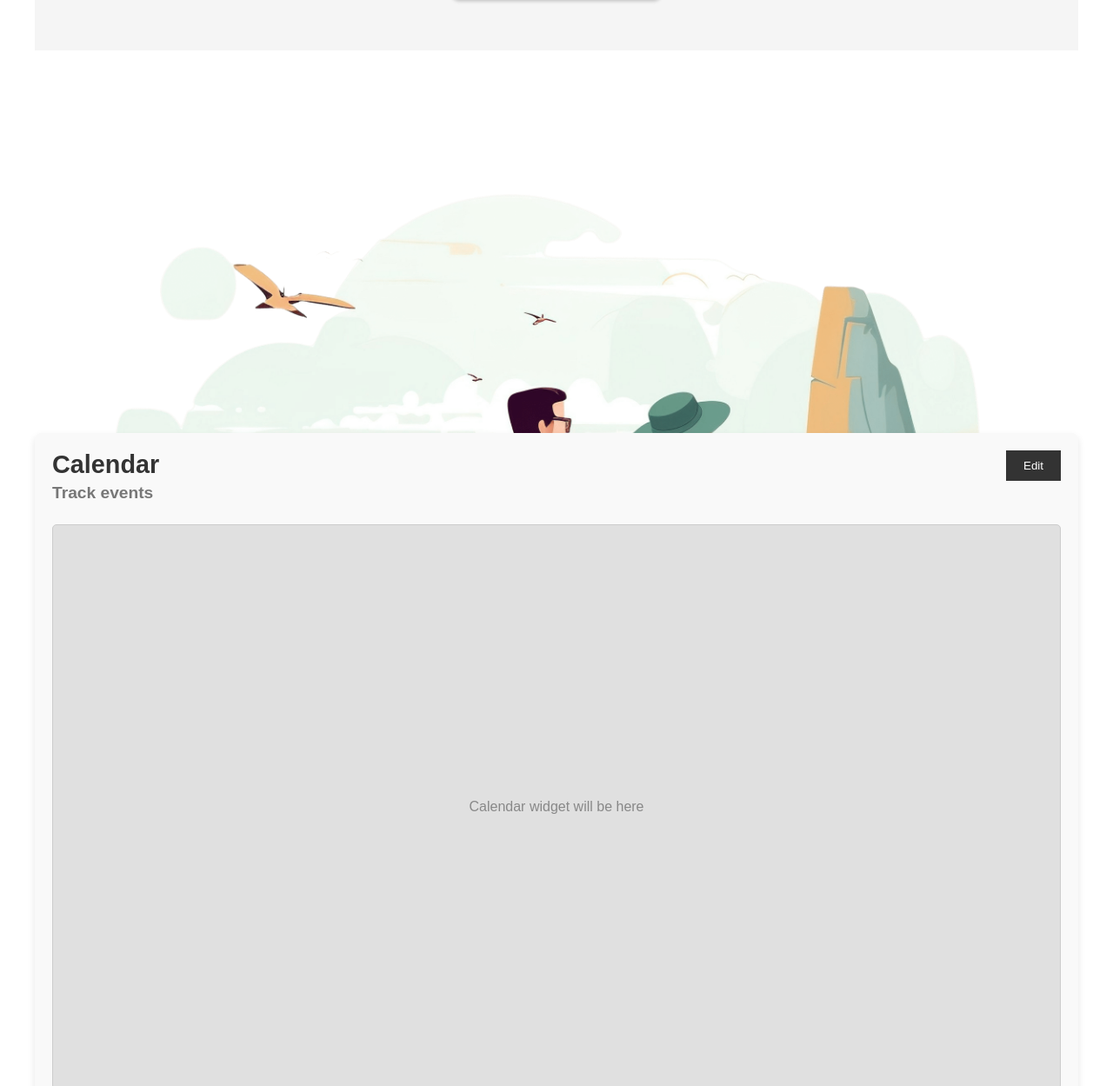
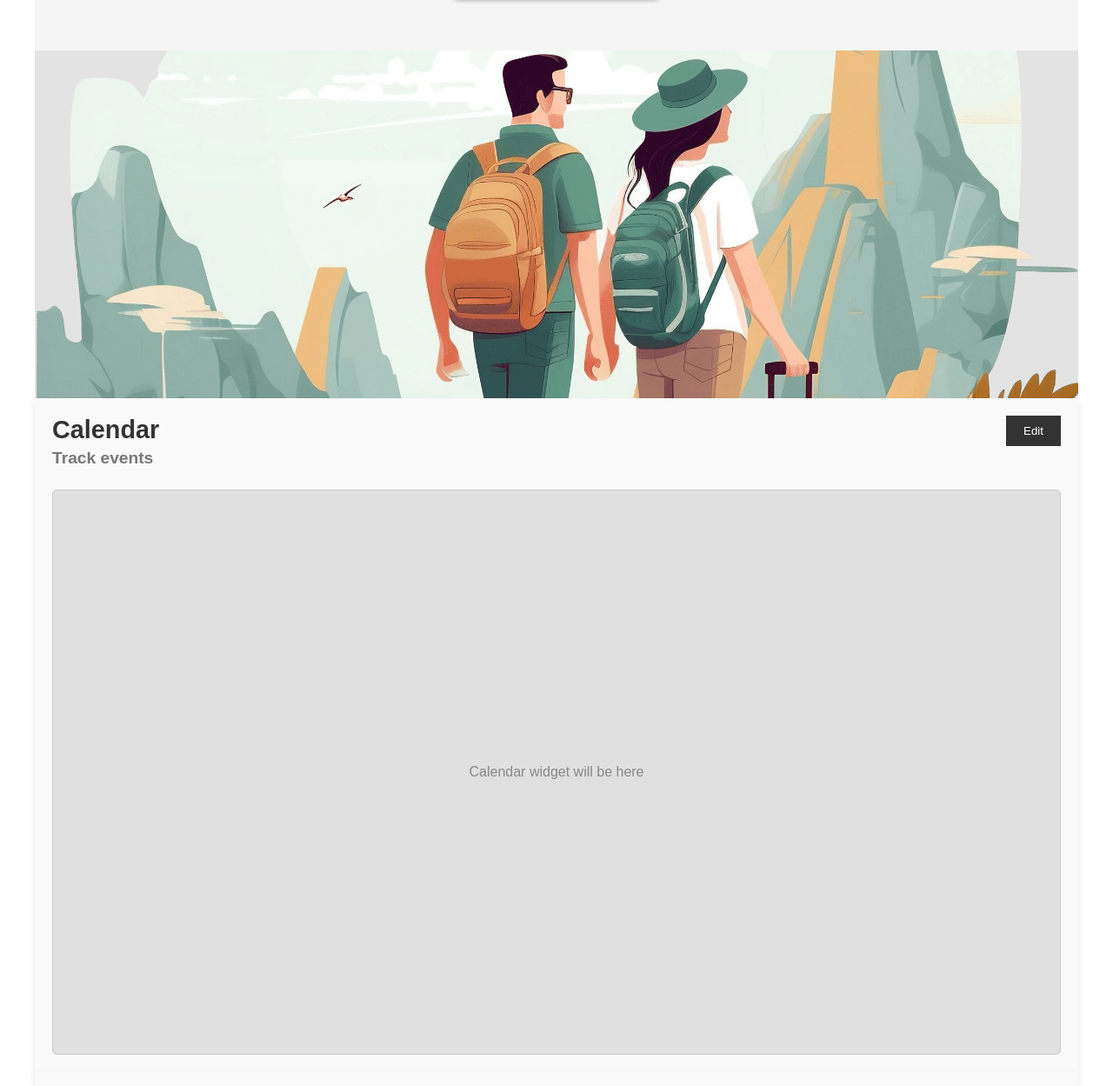
Before and after one commit to dunaev-k-s/outdoor-planner, a plain HTML site: page index.html in a window 1280 px wide. Shown: the part 453-1702 px from the top of the page at 87% size. Drawn offline with Linux system fonts and the light colour scheme.

Commit message:
Styles for the main image block

```diff
--- a/index.html
+++ b/index.html
@@ -174,27 +174,32 @@
 
         /* Image */
         .image-block {
+            overflow: hidden;
+            position: relative;
+            display: flex;
+            align-items: center;
+            justify-content: center;
             width: 100%;
             max-width: 1200px;
             height: 400px;
-            margin-top: 20px;
             text-align: center;
+            background-color: #e3e3e3;
         }
 
         .image-block img {
-            width: 100%;
+            width: 110%;
             height: auto;
-            border-radius: 8px;
+            transform: translateY(60px);
         }
 
         /* Widget block */
         .widget-block {
+            position: relative;
+            z-index: 10;
             width: 100%;
             max-width: 1200px;
-            margin-top: 20px;
             padding: 20px;
             background-color: #f9f9f9;
-            border-radius: 8px;
             box-shadow: 0 4px 8px rgba(0, 0, 0, 0.1);
         }
 
```
